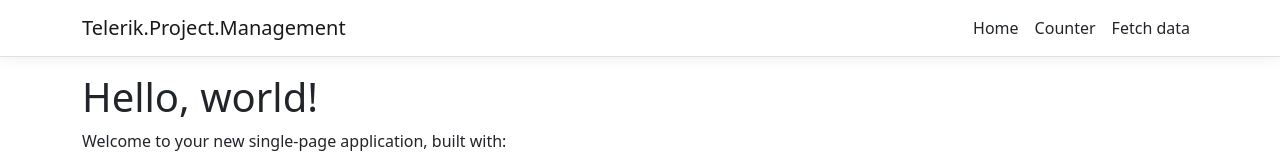
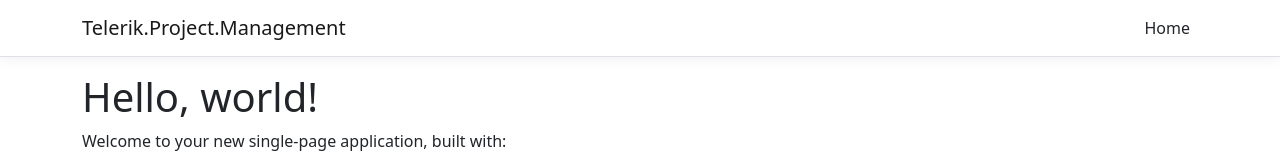
Before and after one commit to ivan-todorov-progress/project-manager, an Angular app in the folder Source/ClientApp/: page / in a window 1280 px wide. Shown: the top 160 px of the page. Built offline with nearby package versions, Linux system fonts and the light colour scheme.

Commit message:
Implement dynamic navigation

```diff
--- a/Source/ClientApp/src/app/nav-menu/nav-menu.component.html
+++ b/Source/ClientApp/src/app/nav-menu/nav-menu.component.html
@@ -20,22 +20,10 @@
         [ngClass]="{ show: isExpanded }"
       >
         <ul class="navbar-nav flex-grow">
-          <li
-            class="nav-item"
-            [routerLinkActive]="['link-active']"
-            [routerLinkActiveOptions]="{ exact: true }"
-          >
-            <a class="nav-link text-dark" [routerLink]="['/']">Home</a>
-          </li>
-          <li class="nav-item" [routerLinkActive]="['link-active']">
-            <a class="nav-link text-dark" [routerLink]="['/counter']"
-              >Counter</a
-            >
-          </li>
-          <li class="nav-item" [routerLinkActive]="['link-active']">
-            <a class="nav-link text-dark" [routerLink]="['/fetch-data']"
-              >Fetch data</a
-            >
+          <li class="nav-item" *ngFor="let menuItem of menuItems"
+              [routerLinkActive]="['link-active']"
+              [routerLinkActiveOptions]="{ exact: true }">
+            <a class="nav-link text-dark" [routerLink]="[menuItem.path]">{{ menuItem.name }}</a>
           </li>
         </ul>
       </div>
--- a/Source/ClientApp/src/app/nav-menu/nav-menu.component.ts
+++ b/Source/ClientApp/src/app/nav-menu/nav-menu.component.ts
@@ -1,4 +1,13 @@
 import { Component } from '@angular/core';
+
+export class NavMenuItem {
+  constructor(public path: string, public name: string) {
+  }
+}
+
+export const menuItems = [
+  new NavMenuItem('/', 'Home')
+];
 
 @Component({
   selector: 'app-nav-menu',
@@ -6,7 +15,17 @@ import { Component } from '@angular/core';
   styleUrls: ['./nav-menu.component.css']
 })
 export class NavMenuComponent {
-  isExpanded = false;
+  public menuItems: NavMenuItem[];
+  public isExpanded: boolean;
+
+  constructor() {
+    this.menuItems = menuItems;
+    this.isExpanded = false;
+  }
+
+  expand() {
+    this.isExpanded = true;
+  }
 
   collapse() {
     this.isExpanded = false;
```
